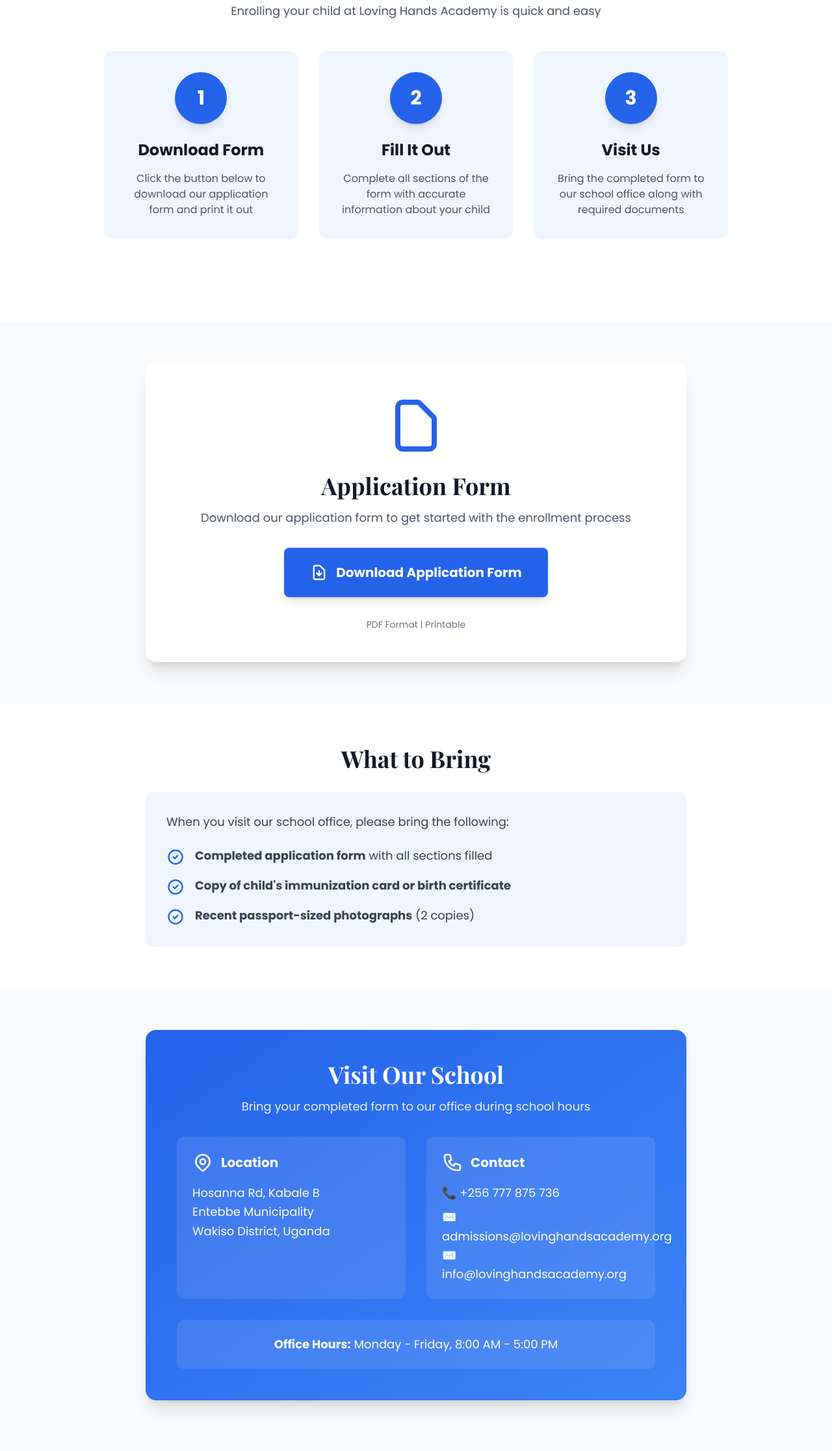
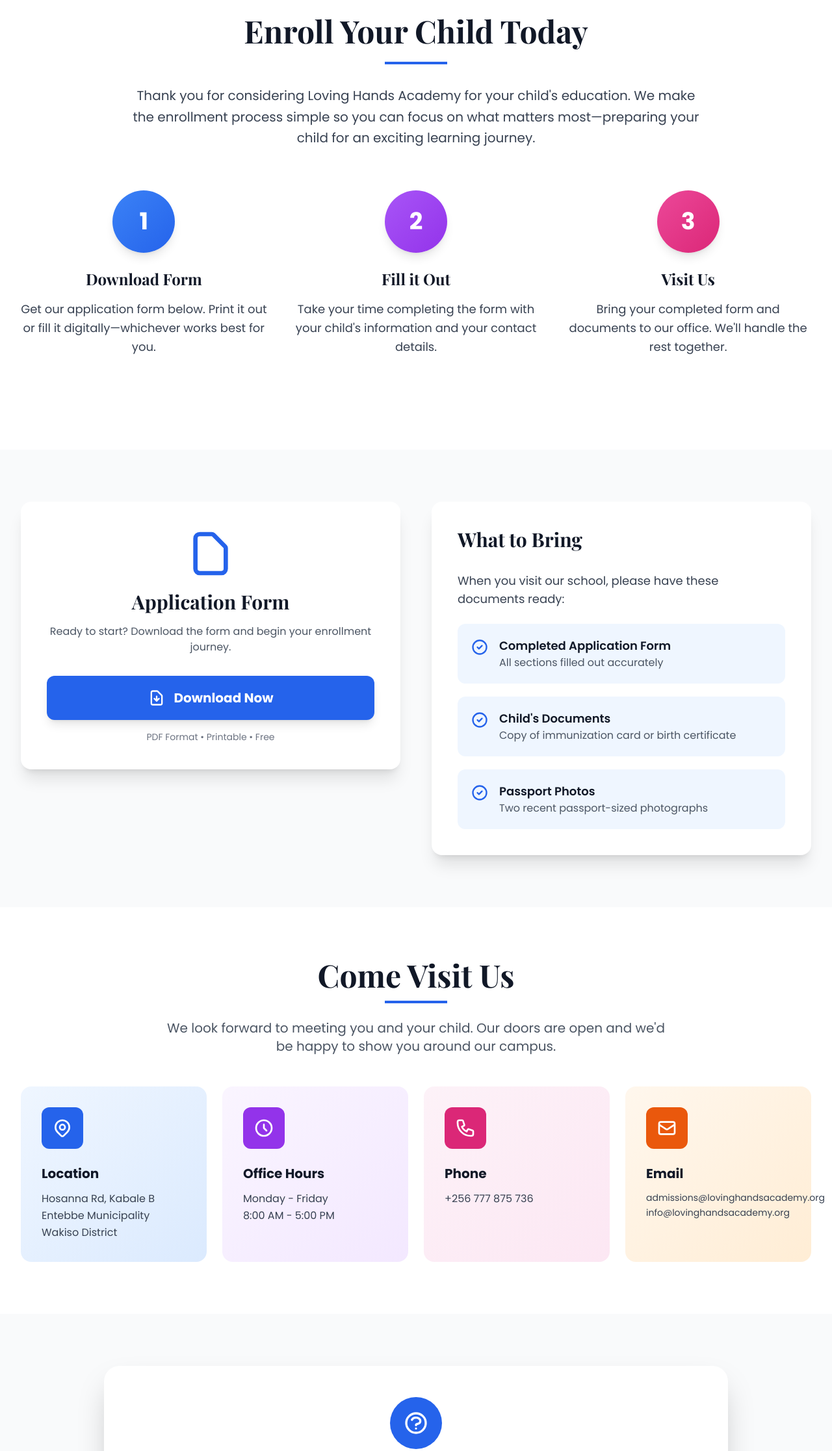
Before and after one commit to hhelsa/lovinghandsacademy-website, a website: page docs/admissions.html in a window 1280 px wide. Shown: the part 441-2674 px from the top of the page at 65% size. Drawn offline with nearby package versions, Linux system fonts and the light colour scheme.

Commit message:
Complete redesign of admissions page

```diff
--- a/docs/admissions.html
+++ b/docs/admissions.html
@@ -15,10 +15,6 @@
 
         .font-playfair {
             font-family: 'Playfair Display', serif;
-        }
-
-        html {
-            scroll-behavior: smooth;
         }
 
         .nav-link {
@@ -50,25 +46,21 @@
             max-height: 400px;
         }
 
-        .download-btn {
+        .card-hover {
             transition: all 0.3s ease;
         }
 
-        .download-btn:hover {
-            transform: translateY(-2px);
-            box-shadow: 0 10px 20px rgba(37, 99, 235, 0.3);
+        .card-hover:hover {
+            transform: translateY(-5px);
+            box-shadow: 0 15px 30px rgba(0, 0, 0, 0.1);
         }
 
-        .step-card {
-            transition: all 0.3s ease;
-        }
-
-        .step-card:hover {
-            transform: translateY(-5px);
+        .page-header-overlay {
+            background: linear-gradient(to bottom, rgba(0,0,0,0.4), rgba(0,0,0,0.7));
         }
     </style>
 </head>
-<body class="bg-gray-50">
+<body class="bg-white">
     <!-- Navigation -->
     <nav class="bg-white shadow-md fixed w-full top-0 z-50">
         <div class="max-w-7xl mx-auto px-4 sm:px-6 lg:px-8">
@@ -114,155 +106,225 @@
         </div>
     </nav>
 
-    <!-- Hero Section -->
-    <section class="relative pt-32 pb-20 bg-gradient-to-br from-blue-600 to-blue-500 text-white">
-        <div class="max-w-4xl mx-auto px-4 sm:px-6 lg:px-8 text-center">
-            <h1 class="text-5xl md:text-6xl font-bold font-playfair mb-6">Admissions</h1>
-            <p class="text-xl md:text-2xl">Join the Loving Hands Academy family today</p>
+    <!-- Page Header -->
+    <section class="relative h-96 flex items-center justify-center text-white pt-20">
+        <div class="absolute inset-0 bg-cover bg-center" style="background-image: url('https://i.ibb.co/GC6P1Tw/IMG-1885.jpg');">
+            <div class="page-header-overlay absolute inset-0"></div>
+        </div>
+        <div class="relative z-10 text-center px-4">
+            <h1 class="text-5xl md:text-6xl font-bold font-playfair mb-4">Admissions</h1>
+            <p class="text-xl md:text-2xl">Join the Loving Hands Academy Family</p>
         </div>
     </section>
 
-    <!-- How to Apply Section -->
-    <section class="py-16 bg-white">
-        <div class="max-w-5xl mx-auto px-4 sm:px-6 lg:px-8">
-            <div class="text-center mb-12">
-                <h2 class="text-3xl md:text-4xl font-bold font-playfair text-gray-900 mb-4">Simple 3-Step Process</h2>
-                <p class="text-lg text-gray-600 max-w-2xl mx-auto">Enrolling your child at Loving Hands Academy is quick and easy</p>
+    <!-- Welcome Section -->
+    <section class="py-20 bg-white">
+        <div class="max-w-7xl mx-auto px-4 sm:px-6 lg:px-8">
+            <div class="max-w-4xl mx-auto text-center mb-16">
+                <h2 class="text-4xl md:text-5xl font-bold font-playfair text-gray-900 mb-6">Enroll Your Child Today</h2>
+                <div class="w-24 h-1 bg-blue-600 mx-auto mb-8"></div>
+                <p class="text-xl text-gray-700 leading-relaxed">
+                    Thank you for considering Loving Hands Academy for your child's education. We make the enrollment process simple so you can focus on what matters most—preparing your child for an exciting learning journey.
+                </p>
             </div>
 
-            <div class="grid md:grid-cols-3 gap-8 mb-16">
-                <div class="step-card bg-blue-50 rounded-xl p-8 text-center">
-                    <div class="w-20 h-20 bg-blue-600 text-white rounded-full flex items-center justify-center text-3xl font-bold mx-auto mb-6 shadow-lg">1</div>
-                    <h3 class="text-2xl font-bold text-gray-900 mb-4">Download Form</h3>
-                    <p class="text-gray-600">Click the button below to download our application form and print it out</p>
+            <!-- Three Steps -->
+            <div class="grid md:grid-cols-3 gap-10 mb-16">
+                <div class="text-center">
+                    <div class="w-24 h-24 bg-gradient-to-br from-blue-500 to-blue-600 rounded-full flex items-center justify-center mx-auto mb-6 shadow-lg">
+                        <span class="text-4xl font-bold text-white">1</span>
+                    </div>
+                    <h3 class="text-2xl font-bold font-playfair text-gray-900 mb-4">Download Form</h3>
+                    <p class="text-gray-700 leading-relaxed text-lg">Get our application form below. Print it out or fill it digitally—whichever works best for you.</p>
                 </div>
 
-                <div class="step-card bg-blue-50 rounded-xl p-8 text-center">
-                    <div class="w-20 h-20 bg-blue-600 text-white rounded-full flex items-center justify-center text-3xl font-bold mx-auto mb-6 shadow-lg">2</div>
-                    <h3 class="text-2xl font-bold text-gray-900 mb-4">Fill It Out</h3>
-                    <p class="text-gray-600">Complete all sections of the form with accurate information about your child</p>
+                <div class="text-center">
+                    <div class="w-24 h-24 bg-gradient-to-br from-purple-500 to-purple-600 rounded-full flex items-center justify-center mx-auto mb-6 shadow-lg">
+                        <span class="text-4xl font-bold text-white">2</span>
+                    </div>
+                    <h3 class="text-2xl font-bold font-playfair text-gray-900 mb-4">Fill it Out</h3>
+                    <p class="text-gray-700 leading-relaxed text-lg">Take your time completing the form with your child's information and your contact details.</p>
                 </div>
 
-                <div class="step-card bg-blue-50 rounded-xl p-8 text-center">
-                    <div class="w-20 h-20 bg-blue-600 text-white rounded-full flex items-center justify-center text-3xl font-bold mx-auto mb-6 shadow-lg">3</div>
-                    <h3 class="text-2xl font-bold text-gray-900 mb-4">Visit Us</h3>
-                    <p class="text-gray-600">Bring the completed form to our school office along with required documents</p>
+                <div class="text-center">
+                    <div class="w-24 h-24 bg-gradient-to-br from-pink-500 to-pink-600 rounded-full flex items-center justify-center mx-auto mb-6 shadow-lg">
+                        <span class="text-4xl font-bold text-white">3</span>
+                    </div>
+                    <h3 class="text-2xl font-bold font-playfair text-gray-900 mb-4">Visit Us</h3>
+                    <p class="text-gray-700 leading-relaxed text-lg">Bring your completed form and documents to our office. We'll handle the rest together.</p>
                 </div>
             </div>
         </div>
     </section>
 
-    <!-- Download Section -->
-    <section class="py-16 bg-gray-50">
-        <div class="max-w-4xl mx-auto px-4 sm:px-6 lg:px-8">
-            <div class="bg-white rounded-2xl shadow-xl p-8 md:p-12 text-center">
-                <svg class="w-24 h-24 mx-auto text-blue-600 mb-6" fill="none" stroke="currentColor" viewBox="0 0 24 24">
+    <!-- Download & Requirements -->
+    <section class="py-20 bg-gray-50">
+        <div class="max-w-7xl mx-auto px-4 sm:px-6 lg:px-8">
+            <div class="grid md:grid-cols-2 gap-12 items-start">
+                <!-- Download Card -->
+                <div class="bg-white rounded-2xl shadow-xl p-10">
+                    <div class="text-center mb-8">
+                        <svg class="w-20 h-20 mx-auto text-blue-600 mb-4" fill="none" stroke="currentColor" viewBox="0 0 24 24">
                             <path stroke-linecap="round" stroke-linejoin="round" stroke-width="2" d="M7 21h10a2 2 0 002-2V9.414a1 1 0 00-.293-.707l-5.414-5.414A1 1 0 0012.586 3H7a2 2 0 00-2 2v14a2 2 0 002 2z"/>
                         </svg>
-                <h2 class="text-3xl md:text-4xl font-bold font-playfair text-gray-900 mb-4">Application Form</h2>
-                <p class="text-lg text-gray-600 mb-8 max-w-2xl mx-auto">
-                    Download our application form to get started with the enrollment process
-                </p>
+                        <h3 class="text-3xl font-bold font-playfair text-gray-900 mb-4">Application Form</h3>
+                        <p class="text-gray-600 mb-8">Ready to start? Download the form and begin your enrollment journey.</p>
+                    </div>
 
-                <a href="LHA-Application-Form.pdf" download class="download-btn inline-flex items-center bg-blue-600 text-white px-10 py-6 rounded-lg font-bold text-xl shadow-lg mb-8">
+                    <a href="LHA-Application-Form.pdf" download class="block w-full bg-blue-600 text-white text-center px-8 py-5 rounded-xl font-bold text-xl hover:bg-blue-700 transition shadow-lg mb-4">
+                        <div class="flex items-center justify-center">
                             <svg class="w-7 h-7 mr-3" fill="none" stroke="currentColor" viewBox="0 0 24 24">
                                 <path stroke-linecap="round" stroke-linejoin="round" stroke-width="2" d="M12 10v6m0 0l-3-3m3 3l3-3m2 8H7a2 2 0 01-2-2V5a2 2 0 012-2h5.586a1 1 0 01.707.293l5.414 5.414a1 1 0 01.293.707V19a2 2 0 01-2 2z"/>
                             </svg>
-                    Download Application Form
+                            Download Now
+                        </div>
                     </a>
+                    <p class="text-center text-sm text-gray-500">PDF Format • Printable • Free</p>
+                </div>
 
-                <p class="text-sm text-gray-500">PDF Format | Printable</p>
-            </div>
-        </div>
-    </section>
+                <!-- Requirements Card -->
+                <div class="bg-white rounded-2xl shadow-xl p-10">
+                    <h3 class="text-3xl font-bold font-playfair text-gray-900 mb-8">What to Bring</h3>
+                    <p class="text-gray-700 mb-6 text-lg">When you visit our school, please have these documents ready:</p>
 
-    <!-- Required Documents Section -->
-    <section class="py-16 bg-white">
-        <div class="max-w-4xl mx-auto px-4 sm:px-6 lg:px-8">
-            <h2 class="text-3xl md:text-4xl font-bold font-playfair text-gray-900 mb-8 text-center">What to Bring</h2>
-
-            <div class="bg-blue-50 rounded-xl p-8">
-                <p class="text-lg text-gray-700 mb-6">When you visit our school office, please bring the following:</p>
-                <ul class="space-y-4">
-                    <li class="flex items-start">
+                    <div class="space-y-5">
+                        <div class="flex items-start bg-blue-50 rounded-xl p-5">
                             <svg class="w-7 h-7 text-blue-600 mr-4 flex-shrink-0 mt-0.5" fill="none" stroke="currentColor" viewBox="0 0 24 24">
                                 <path stroke-linecap="round" stroke-linejoin="round" stroke-width="2" d="M9 12l2 2 4-4m6 2a9 9 0 11-18 0 9 9 0 0118 0z"/>
                             </svg>
-                        <span class="text-gray-700 text-lg"><strong>Completed application form</strong> with all sections filled</span>
-                    </li>
-                    <li class="flex items-start">
+                            <div>
+                                <p class="font-semibold text-gray-900 text-lg">Completed Application Form</p>
+                                <p class="text-gray-600">All sections filled out accurately</p>
+                            </div>
+                        </div>
+
+                        <div class="flex items-start bg-blue-50 rounded-xl p-5">
                             <svg class="w-7 h-7 text-blue-600 mr-4 flex-shrink-0 mt-0.5" fill="none" stroke="currentColor" viewBox="0 0 24 24">
                                 <path stroke-linecap="round" stroke-linejoin="round" stroke-width="2" d="M9 12l2 2 4-4m6 2a9 9 0 11-18 0 9 9 0 0118 0z"/>
                             </svg>
-                        <span class="text-gray-700 text-lg"><strong>Copy of child's immunization card or birth certificate</strong></span>
-                    </li>
-                    <li class="flex items-start">
+                            <div>
+                                <p class="font-semibold text-gray-900 text-lg">Child's Documents</p>
+                                <p class="text-gray-600">Copy of immunization card or birth certificate</p>
+                            </div>
+                        </div>
+
+                        <div class="flex items-start bg-blue-50 rounded-xl p-5">
                             <svg class="w-7 h-7 text-blue-600 mr-4 flex-shrink-0 mt-0.5" fill="none" stroke="currentColor" viewBox="0 0 24 24">
                                 <path stroke-linecap="round" stroke-linejoin="round" stroke-width="2" d="M9 12l2 2 4-4m6 2a9 9 0 11-18 0 9 9 0 0118 0z"/>
                             </svg>
-                        <span class="text-gray-700 text-lg"><strong>Recent passport-sized photographs</strong> (2 copies)</span>
-                    </li>
-                </ul>
+                            <div>
+                                <p class="font-semibold text-gray-900 text-lg">Passport Photos</p>
+                                <p class="text-gray-600">Two recent passport-sized photographs</p>
                             </div>
                         </div>
-    </section>
-
-    <!-- Visit Us Section -->
-    <section class="py-16 bg-gray-50">
-        <div class="max-w-4xl mx-auto px-4 sm:px-6 lg:px-8">
-            <div class="bg-gradient-to-br from-blue-600 to-blue-500 rounded-2xl shadow-xl p-8 md:p-12 text-white">
-                <div class="text-center mb-8">
-                    <h2 class="text-3xl md:text-4xl font-bold font-playfair mb-4">Visit Our School</h2>
-                    <p class="text-lg opacity-90">Bring your completed form to our office during school hours</p>
                     </div>
-
-                <div class="grid md:grid-cols-2 gap-8">
-                    <div class="bg-white bg-opacity-10 rounded-xl p-6 backdrop-blur">
-                        <div class="flex items-center mb-4">
-                            <svg class="w-8 h-8 mr-3" fill="none" stroke="currentColor" viewBox="0 0 24 24">
-                                <path stroke-linecap="round" stroke-linejoin="round" stroke-width="2" d="M17.657 16.657L13.414 20.9a1.998 1.998 0 01-2.827 0l-4.244-4.243a8 8 0 1111.314 0z"/>
-                                <path stroke-linecap="round" stroke-linejoin="round" stroke-width="2" d="M15 11a3 3 0 11-6 0 3 3 0 016 0z"/>
-                            </svg>
-                            <h3 class="text-xl font-bold">Location</h3>
-                        </div>
-                        <p class="text-lg leading-relaxed">
-                            Hosanna Rd, Kabale B<br>
-                            Entebbe Municipality<br>
-                            Wakiso District, Uganda
-                        </p>
-                    </div>
-
-                    <div class="bg-white bg-opacity-10 rounded-xl p-6 backdrop-blur">
-                        <div class="flex items-center mb-4">
-                            <svg class="w-8 h-8 mr-3" fill="none" stroke="currentColor" viewBox="0 0 24 24">
-                                <path stroke-linecap="round" stroke-linejoin="round" stroke-width="2" d="M3 5a2 2 0 012-2h3.28a1 1 0 01.948.684l1.498 4.493a1 1 0 01-.502 1.21l-2.257 1.13a11.042 11.042 0 005.516 5.516l1.13-2.257a1 1 0 011.21-.502l4.493 1.498a1 1 0 01.684.949V19a2 2 0 01-2 2h-1C9.716 21 3 14.284 3 6V5z"/>
-                            </svg>
-                            <h3 class="text-xl font-bold">Contact</h3>
-                        </div>
-                        <p class="text-lg leading-relaxed mb-2">
-                            📞 +256 777 875 736
-                        </p>
-                        <p class="text-lg leading-relaxed">
-                            ✉️ admissions@lovinghandsacademy.org<br>
-                            ✉️ info@lovinghandsacademy.org
-                        </p>
-                    </div>
-                </div>
-
-                <div class="mt-8 bg-white bg-opacity-10 rounded-xl p-6 backdrop-blur text-center">
-                    <p class="text-lg"><strong>Office Hours:</strong> Monday - Friday, 8:00 AM - 5:00 PM</p>
                 </div>
             </div>
         </div>
     </section>
 
+    <!-- Visit Information -->
+    <section class="py-20 bg-white">
+        <div class="max-w-7xl mx-auto px-4 sm:px-6 lg:px-8">
+            <div class="text-center mb-12">
+                <h2 class="text-4xl md:text-5xl font-bold font-playfair text-gray-900 mb-4">Come Visit Us</h2>
+                <div class="w-24 h-1 bg-blue-600 mx-auto mb-6"></div>
+                <p class="text-xl text-gray-600 max-w-3xl mx-auto">We look forward to meeting you and your child. Our doors are open and we'd be happy to show you around our campus.</p>
+            </div>
+
+            <div class="grid md:grid-cols-2 lg:grid-cols-4 gap-6">
+                <div class="bg-gradient-to-br from-blue-50 to-blue-100 rounded-2xl p-8 card-hover">
+                    <div class="w-16 h-16 bg-blue-600 rounded-xl flex items-center justify-center mb-6">
+                        <svg class="w-8 h-8 text-white" fill="none" stroke="currentColor" viewBox="0 0 24 24">
+                            <path stroke-linecap="round" stroke-linejoin="round" stroke-width="2" d="M17.657 16.657L13.414 20.9a1.998 1.998 0 01-2.827 0l-4.244-4.243a8 8 0 1111.314 0z"/>
+                            <path stroke-linecap="round" stroke-linejoin="round" stroke-width="2" d="M15 11a3 3 0 11-6 0 3 3 0 016 0z"/>
+                        </svg>
+                    </div>
+                    <h3 class="text-xl font-bold text-gray-900 mb-3">Location</h3>
+                    <p class="text-gray-700 leading-relaxed">
+                        Hosanna Rd, Kabale B<br>
+                        Entebbe Municipality<br>
+                        Wakiso District
+                    </p>
+                </div>
+
+                <div class="bg-gradient-to-br from-purple-50 to-purple-100 rounded-2xl p-8 card-hover">
+                    <div class="w-16 h-16 bg-purple-600 rounded-xl flex items-center justify-center mb-6">
+                        <svg class="w-8 h-8 text-white" fill="none" stroke="currentColor" viewBox="0 0 24 24">
+                            <path stroke-linecap="round" stroke-linejoin="round" stroke-width="2" d="M12 8v4l3 3m6-3a9 9 0 11-18 0 9 9 0 0118 0z"/>
+                        </svg>
+                    </div>
+                    <h3 class="text-xl font-bold text-gray-900 mb-3">Office Hours</h3>
+                    <p class="text-gray-700 leading-relaxed">
+                        Monday - Friday<br>
+                        8:00 AM - 5:00 PM
+                    </p>
+                </div>
+
+                <div class="bg-gradient-to-br from-pink-50 to-pink-100 rounded-2xl p-8 card-hover">
+                    <div class="w-16 h-16 bg-pink-600 rounded-xl flex items-center justify-center mb-6">
+                        <svg class="w-8 h-8 text-white" fill="none" stroke="currentColor" viewBox="0 0 24 24">
+                            <path stroke-linecap="round" stroke-linejoin="round" stroke-width="2" d="M3 5a2 2 0 012-2h3.28a1 1 0 01.948.684l1.498 4.493a1 1 0 01-.502 1.21l-2.257 1.13a11.042 11.042 0 005.516 5.516l1.13-2.257a1 1 0 011.21-.502l4.493 1.498a1 1 0 01.684.949V19a2 2 0 01-2 2h-1C9.716 21 3 14.284 3 6V5z"/>
+                        </svg>
+                    </div>
+                    <h3 class="text-xl font-bold text-gray-900 mb-3">Phone</h3>
+                    <p class="text-gray-700 leading-relaxed">
+                        +256 777 875 736
+                    </p>
+                </div>
+
+                <div class="bg-gradient-to-br from-orange-50 to-orange-100 rounded-2xl p-8 card-hover">
+                    <div class="w-16 h-16 bg-orange-600 rounded-xl flex items-center justify-center mb-6">
+                        <svg class="w-8 h-8 text-white" fill="none" stroke="currentColor" viewBox="0 0 24 24">
+                            <path stroke-linecap="round" stroke-linejoin="round" stroke-width="2" d="M3 8l7.89 5.26a2 2 0 002.22 0L21 8M5 19h14a2 2 0 002-2V7a2 2 0 00-2-2H5a2 2 0 00-2 2v10a2 2 0 002 2z"/>
+                        </svg>
+                    </div>
+                    <h3 class="text-xl font-bold text-gray-900 mb-3">Email</h3>
+                    <p class="text-gray-700 leading-relaxed text-sm">
+                        admissions@lovinghandsacademy.org<br>
+                        info@lovinghandsacademy.org
+                    </p>
+                </div>
+            </div>
+        </div>
+    </section>
+
+    <!-- Questions Section -->
+    <section class="py-20 bg-gray-50">
+        <div class="max-w-5xl mx-auto px-4 sm:px-6 lg:px-8">
+            <div class="bg-white rounded-3xl shadow-2xl p-12 text-center">
+                <div class="w-20 h-20 bg-blue-600 rounded-full flex items-center justify-center mx-auto mb-8">
+                    <svg class="w-10 h-10 text-white" fill="none" stroke="currentColor" viewBox="0 0 24 24">
+                        <path stroke-linecap="round" stroke-linejoin="round" stroke-width="2" d="M8.228 9c.549-1.165 2.03-2 3.772-2 2.21 0 4 1.343 4 3 0 1.4-1.278 2.575-3.006 2.907-.542.104-.994.54-.994 1.093m0 3h.01M21 12a9 9 0 11-18 0 9 9 0 0118 0z"/>
+                    </svg>
+                </div>
+                <h2 class="text-3xl md:text-4xl font-bold font-playfair text-gray-900 mb-6">Have Questions?</h2>
+                <p class="text-xl text-gray-700 leading-relaxed mb-8 max-w-2xl mx-auto">
+                    If you have any questions about the application process, please contact us at +256 777 875 736 or email us at the addresses above.
+                </p>
+                <a href="contact.html" class="inline-block bg-blue-600 text-white px-10 py-4 rounded-full font-bold text-lg hover:bg-blue-700 transition shadow-lg">
+                    Contact Us
+                </a>
+            </div>
+        </div>
+    </section>
+
     <!-- Footer -->
-    <footer class="bg-gray-900 text-white py-16 mt-16">
+    <footer class="bg-gray-900 text-white py-16">
         <div class="max-w-7xl mx-auto px-4 sm:px-6 lg:px-8">
             <div class="grid md:grid-cols-4 gap-12 mb-12">
                 <div class="md:col-span-2">
-                    <h3 class="text-2xl font-bold font-playfair mb-4">Loving Hands Academy</h3>
-                    <p class="text-xl italic text-blue-400 mb-4">Wisdom for Generations</p>
+                    <div class="flex items-center space-x-3 mb-4">
+                        <img
+                            src="https://i.ibb.co/5xrRvbRq/lha-logo-final.png"
+                            alt="Loving Hands Academy Logo"
+                            class="h-12 w-auto object-contain"
+                        >
+                        <div>
+                            <h3 class="text-xl font-bold font-playfair">Loving Hands Academy</h3>
+                            <p class="text-lg italic text-blue-400">Wisdom for Generations</p>
+                        </div>
+                    </div>
                     <p class="text-gray-400 leading-relaxed">A place to Learn, Develop and Grow happy healthy children through Christian values and academic excellence.</p>
                 </div>
 
```
Lines whose indentation alone changed are shown as unchanged.
